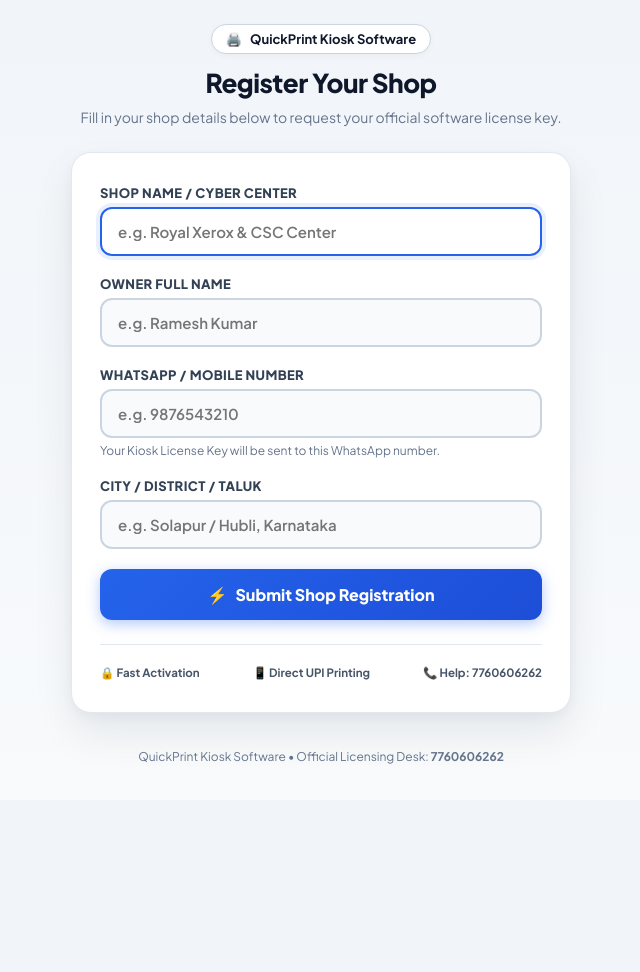
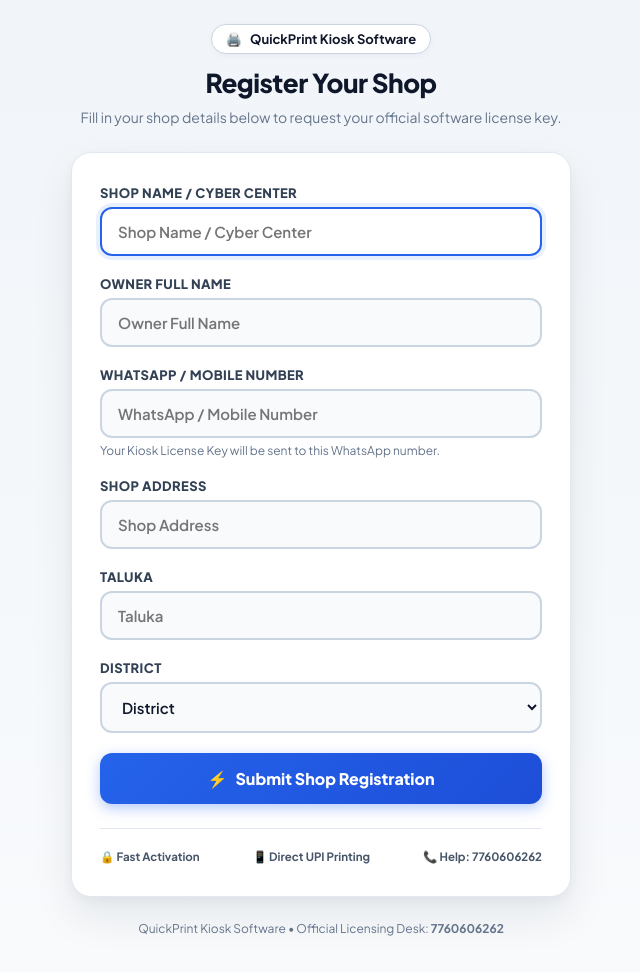
Before and after one commit to mantradevice65/quickprint-cloud, a Flask app: page /register in a window 1280 px wide. Shown: the whole page, without its empty margins (319-959 px from the left). Before the commit the page ends 764 px from the top, so only its background shows below. Run offline with Flask 3, Linux system fonts and the light colour scheme; some libraries are stand-ins or nearby versions.

Commit message:
Update registration page: matching placeholders, Shop Address, Taluk, District dropdown, and 1-Month free plan default

```diff
--- a/app.py
+++ b/app.py
@@ -343,6 +343,13 @@ def init_db():
         )
     """)
 
+    # Ensure registration_requests has new columns
+    for col, col_type in [("shop_address", "TEXT"), ("taluk", "TEXT"), ("district", "TEXT"), ("plan_type", "TEXT")]:
+        try:
+            c.execute(f"ALTER TABLE registration_requests ADD COLUMN {col} {col_type}")
+        except Exception:
+            pass
+
     # Seed default primary shop if missing
     c.execute("SELECT id FROM shops WHERE slug = 'karnataka-one'")
     if not c.fetchone():
@@ -2568,7 +2575,13 @@ def api_submit_registration():
     shop_name = (data.get("shop_name") or "").strip()
     owner_name = (data.get("owner_name") or "").strip()
     phone = (data.get("phone") or "").strip()
-    city = (data.get("city") or "").strip()
+    shop_address = (data.get("shop_address") or "").strip()
+    taluk = (data.get("taluk") or "").strip()
+    district = (data.get("district") or "").strip()
+    plan_type = (data.get("plan_type") or "1_month").strip()
+
+    # Combined address string for backward compatibility
+    city = f"{shop_address}, {taluk}, {district}".strip(", ")
 
     if not shop_name:
         return jsonify({"success": False, "error": "Shop Name is required"}), 400
@@ -2576,6 +2589,12 @@ def api_submit_registration():
         return jsonify({"success": False, "error": "Owner Name is required"}), 400
     if not phone or len(re.sub(r'\D', '', phone)) < 10:
         return jsonify({"success": False, "error": "Valid 10-digit Mobile / WhatsApp Number is required"}), 400
+    if not shop_address:
+        return jsonify({"success": False, "error": "Shop Address is required"}), 400
+    if not taluk:
+        return jsonify({"success": False, "error": "Taluka is required"}), 400
+    if not district:
+        return jsonify({"success": False, "error": "District is required"}), 400
 
     clean_phone = re.sub(r'\D', '', phone)[-10:]
     now_str = datetime.now().strftime("%Y-%m-%d %H:%M:%S")
@@ -2583,9 +2602,9 @@ def api_submit_registration():
     conn = sqlite3.connect(DB_FILE)
     c = conn.cursor()
     c.execute("""
-        INSERT INTO registration_requests (shop_name, owner_name, phone, city, status, created_at)
-        VALUES (?, ?, ?, ?, 'pending', ?)
-    """, (shop_name, owner_name, clean_phone, city, now_str))
+        INSERT INTO registration_requests (shop_name, owner_name, phone, city, shop_address, taluk, district, plan_type, status, created_at)
+        VALUES (?, ?, ?, ?, ?, ?, ?, ?, 'pending', ?)
+    """, (shop_name, owner_name, clean_phone, city, shop_address, taluk, district, plan_type, now_str))
     req_id = c.lastrowid
     conn.commit()
     conn.close()
@@ -2611,8 +2630,8 @@ def api_super_get_registration_requests():
 @require_super_admin
 def api_super_approve_registration(req_id):
     data = request.get_json(silent=True) or {}
-    months = int(data.get("months", 3))
-    plan_type = f"{months}_months"
+    months = int(data.get("months", 1))
+    plan_type = f"{months}_month" if months == 1 else f"{months}_months"
 
     conn = sqlite3.connect(DB_FILE)
     conn.row_factory = sqlite3.Row
@@ -2671,13 +2690,15 @@ def api_super_approve_registration(req_id):
 
     save_shops_registry()
 
+    validity_label = "1 Month Free Trial" if months == 1 else f"{months} Months"
+
     # Pre-formatted WhatsApp message for Admin to send with 1 click
     whatsapp_text = (
         f"Hello {req_row['owner_name']}! 👋\n\n"
         f"Your QuickPrint Kiosk Software registration for *{req_row['shop_name']}* has been APPROVED! ✅\n\n"
         f"🔑 *Your Shop Kiosk API Key:*\n`{kiosk_key}`\n\n"
         f"🌐 *Customer Print Portal:*\nhttps://print.fruitsgenerator.co.in/s/{slug}\n\n"
-        f"📅 *License Validity:* {months} Months (Expires: {exp_date})\n\n"
+        f"📅 *License Validity:* {validity_label} (Expires: {exp_date})\n\n"
         f"To activate, open QuickPrint on your computer and enter your Kiosk API Key.\n"
         f"Need help? Call/WhatsApp: 7760606262"
     )
--- a/templates/register.html
+++ b/templates/register.html
@@ -257,26 +257,73 @@
       <!-- 1. Shop Name -->
       <div class="form-group">
         <label for="shopName">Shop Name / Cyber Center</label>
-        <input type="text" id="shopName" placeholder="e.g. Royal Xerox & CSC Center" required autofocus>
+        <input type="text" id="shopName" placeholder="Shop Name / Cyber Center" required autofocus>
       </div>
 
       <!-- 2. Owner Name -->
       <div class="form-group">
         <label for="ownerName">Owner Full Name</label>
-        <input type="text" id="ownerName" placeholder="e.g. Ramesh Kumar" required>
+        <input type="text" id="ownerName" placeholder="Owner Full Name" required>
       </div>
 
       <!-- 3. WhatsApp Number -->
       <div class="form-group">
         <label for="phone">WhatsApp / Mobile Number</label>
-        <input type="tel" id="phone" placeholder="e.g. 9876543210" maxlength="10" pattern="[0-9]{10}" required>
+        <input type="tel" id="phone" placeholder="WhatsApp / Mobile Number" maxlength="10" pattern="[0-9]{10}" required>
         <div class="form-help">Your Kiosk License Key will be sent to this WhatsApp number.</div>
       </div>
 
-      <!-- 4. City / Address -->
+      <!-- 4. Shop Address -->
       <div class="form-group">
-        <label for="city">City / District / Taluk</label>
-        <input type="text" id="city" placeholder="e.g. Solapur / Hubli, Karnataka" required>
+        <label for="shopAddress">Shop Address</label>
+        <input type="text" id="shopAddress" placeholder="Shop Address" required>
+      </div>
+
+      <!-- 5. Taluka -->
+      <div class="form-group">
+        <label for="taluk">Taluka</label>
+        <input type="text" id="taluk" placeholder="Taluka" required>
+      </div>
+
+      <!-- 6. District -->
+      <div class="form-group">
+        <label for="district">District</label>
+        <select id="district" required style="width: 100%; padding: 13px 16px; border-radius: 12px; border: 2px solid #cbd5e1; background: #f8fafc; font-size: 15px; font-weight: 600; color: #0f172a; outline: none; transition: all 0.2s;">
+          <option value="" disabled selected>District</option>
+          <option value="Bagalkote">Bagalkote</option>
+          <option value="Ballari">Ballari (Bellary)</option>
+          <option value="Belagavi">Belagavi (Belgaum)</option>
+          <option value="Bengaluru Rural">Bengaluru Rural</option>
+          <option value="Bengaluru Urban">Bengaluru Urban</option>
+          <option value="Bidar">Bidar</option>
+          <option value="Chamarajanagara">Chamarajanagara</option>
+          <option value="Chikkaballapura">Chikkaballapura</option>
+          <option value="Chikkamagaluru">Chikkamagaluru</option>
+          <option value="Chitradurga">Chitradurga</option>
+          <option value="Dakshina Kannada">Dakshina Kannada</option>
+          <option value="Davanagere">Davanagere</option>
+          <option value="Dharwad">Dharwad</option>
+          <option value="Gadag">Gadag</option>
+          <option value="Hassan">Hassan</option>
+          <option value="Haveri">Haveri</option>
+          <option value="Kalaburagi">Kalaburagi (Gulbarga)</option>
+          <option value="Kodagu">Kodagu</option>
+          <option value="Kolar">Kolar</option>
+          <option value="Koppal">Koppal</option>
+          <option value="Mandya">Mandya</option>
+          <option value="Mysuru">Mysuru (Mysore)</option>
+          <option value="Raichur">Raichur</option>
+          <option value="Ramanagara">Ramanagara</option>
+          <option value="Shivamogga">Shivamogga (Shimoga)</option>
+          <option value="Tumakuru">Tumakuru (Tumkur)</option>
+          <option value="Udupi">Udupi</option>
+          <option value="Uttara Kannada">Uttara Kannada</option>
+          <option value="Vijayapura">Vijayapura (Bijapur)</option>
+          <option value="Vijayanagara">Vijayanagara</option>
+          <option value="Yadgir">Yadgir</option>
+          <option value="Solapur">Solapur</option>
+          <option value="Other">Other District</option>
+        </select>
       </div>
 
       <button type="submit" id="submitBtn" class="btn-submit">
@@ -323,10 +370,12 @@
       const shopName = document.getElementById('shopName').value.trim();
       const ownerName = document.getElementById('ownerName').value.trim();
       const phone = document.getElementById('phone').value.trim();
-      const city = document.getElementById('city').value.trim();
+      const shopAddress = document.getElementById('shopAddress').value.trim();
+      const taluk = document.getElementById('taluk').value.trim();
+      const district = document.getElementById('district').value;
 
-      if (!shopName || !ownerName || !phone || !city) {
-        errBox.innerText = 'Please fill in all 4 fields.';
+      if (!shopName || !ownerName || !phone || !shopAddress || !taluk || !district) {
+        errBox.innerText = 'Please fill in all details.';
         errBox.style.display = 'block';
         return;
       }
@@ -348,7 +397,10 @@
             shop_name: shopName,
             owner_name: ownerName,
             phone: phone,
-            city: city
+            shop_address: shopAddress,
+            taluk: taluk,
+            district: district,
+            plan_type: "1_month"
           })
         });
 
@@ -358,7 +410,8 @@
           document.getElementById('resOwner').innerText = ownerName;
           document.getElementById('resShop').innerText = shopName;
 
-          const waText = encodeURIComponent(`Hello Ameer! 👋\nI have submitted my QuickPrint shop registration:\n\n🏪 Shop: ${shopName}\n👤 Owner: ${ownerName}\n📞 Phone: ${phone}\n📍 City: ${city}\n\nPlease issue my Kiosk License Key!`);
+          const fullLoc = `${shopAddress}, ${taluk}, ${district}`;
+          const waText = encodeURIComponent(`Hello Ameer! 👋\nI have registered for QuickPrint (1 Month Free License):\n\n🏪 Shop: ${shopName}\n👤 Owner: ${ownerName}\n📞 Phone: ${phone}\n📍 Address: ${fullLoc}\n\nPlease issue my 1-Month Kiosk License Key!`);
           document.getElementById('resWhatsappLink').href = `https://wa.me/917760606262?text=${waText}`;
 
           document.getElementById('successView').style.display = 'block';
```
Also changed, not shown: templates/super_admin.html (+9 -3 lines).
